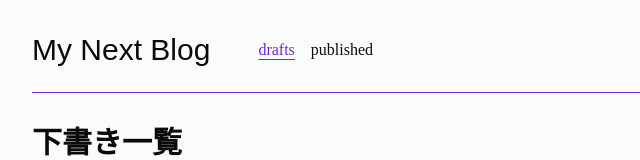
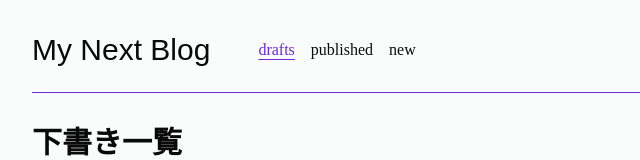
Before and after one commit to kjugk/my-next-blog, a Next.js app: page /admin/posts/draft in a window 1280 px wide. Shown: the top 160 px of the page, without its empty margins (0-640 px from the left). Built offline with nearby package versions, Linux system fonts and the light colour scheme; no server answers; the database is empty; a web font is replaced by a local one.

Commit message:
feat: add new post lint to header

```diff
--- a/src/app/admin/layout.tsx
+++ b/src/app/admin/layout.tsx
@@ -14,6 +14,7 @@ export default function AdminLayout({
           <>
             <HeaderListItem href="/admin/posts/draft" anchor="drafts" />
             <HeaderListItem href="/admin/posts/published" anchor="published" />
+            <HeaderListItem href="/admin/posts/new" anchor="new" />
           </>
         }
       />
```
